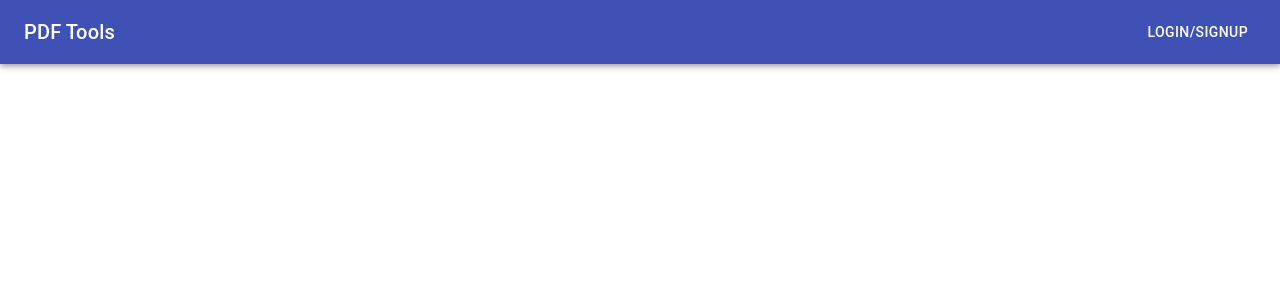
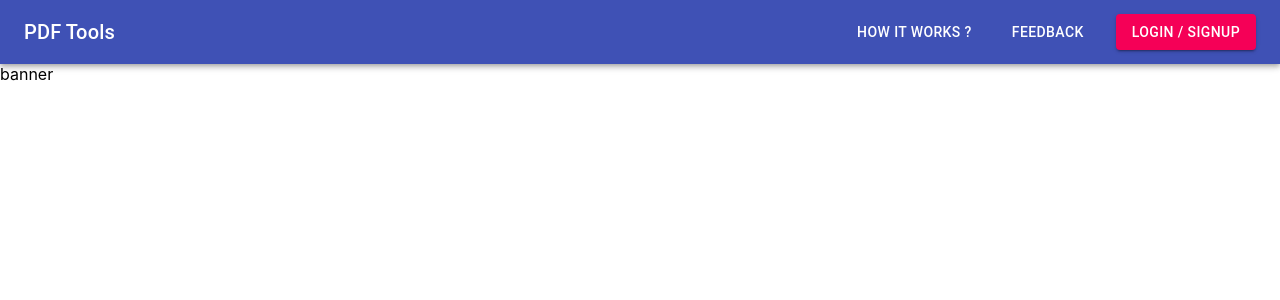
Before and after one commit to sharunspi/PDF_Tools, a React (Create React App) app in the folder app-front-end/: page / in a window 1280 px wide. Shown: the top 300 px of the page. Built offline with nearby package versions, Linux system fonts and the light colour scheme.

Commit message:
added banner

```diff
--- a/app-front-end/src/App.js
+++ b/app-front-end/src/App.js
@@ -1,10 +1,11 @@
 import Header from './components/Header';
-
+import Banner from './components/Pages/Banner';
 
 function App() {
   return (
     <div>
       <Header/>
+      <Banner/>
     </div>
   );
 }
--- a/app-front-end/src/components/Header/Header.js
+++ b/app-front-end/src/components/Header/Header.js
@@ -16,6 +16,9 @@ const useStyles = makeStyles((theme) => ({
     title: {
       flexGrow: 1,
     },
+    marginnav:{
+    marginLeft:'24px'
+    }
   }));
 export default function Header() {
     const classes = useStyles();
@@ -27,7 +30,10 @@ export default function Header() {
               PDF Tools
             </Typography>
 
-            <Button color="inherit"> Login/Signup </Button>
+            <Button color="inherit" className={classes.marginnav}> How it works ?</Button>
+            <Button color="inherit" className={classes.marginnav}> Feedback </Button>
+            <Button color='secondary'className={classes.marginnav} variant='contained'> Login / Signup </Button>
+
           </Toolbar>
         </AppBar>
       </div>
--- /dev/null
+++ b/app-front-end/src/components/Pages/Banner.js
@@ -0,0 +1,9 @@
+import React from 'react'
+
+export default function Banner() {
+    return (
+        <div>
+            banner
+        </div>
+    )
+}
```
